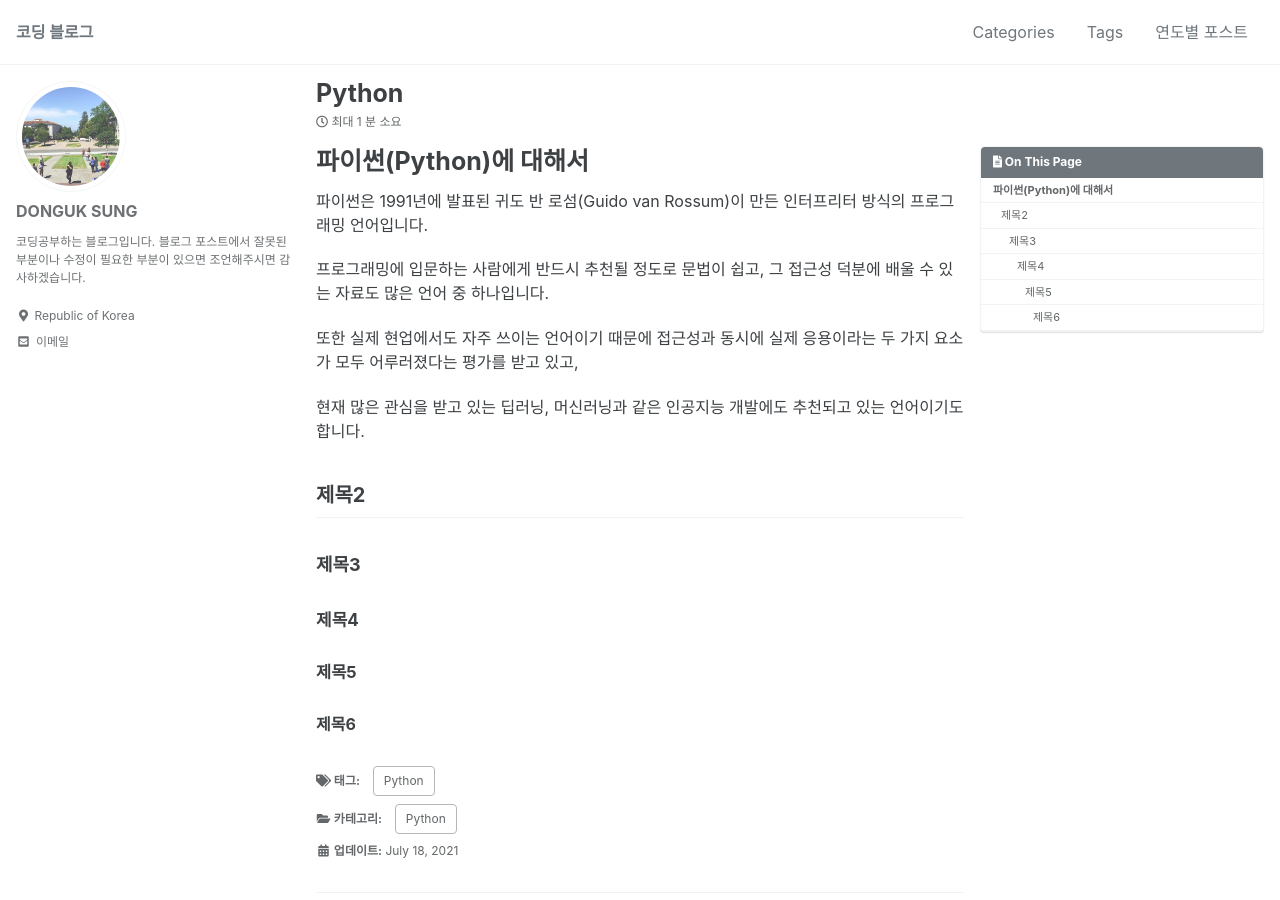
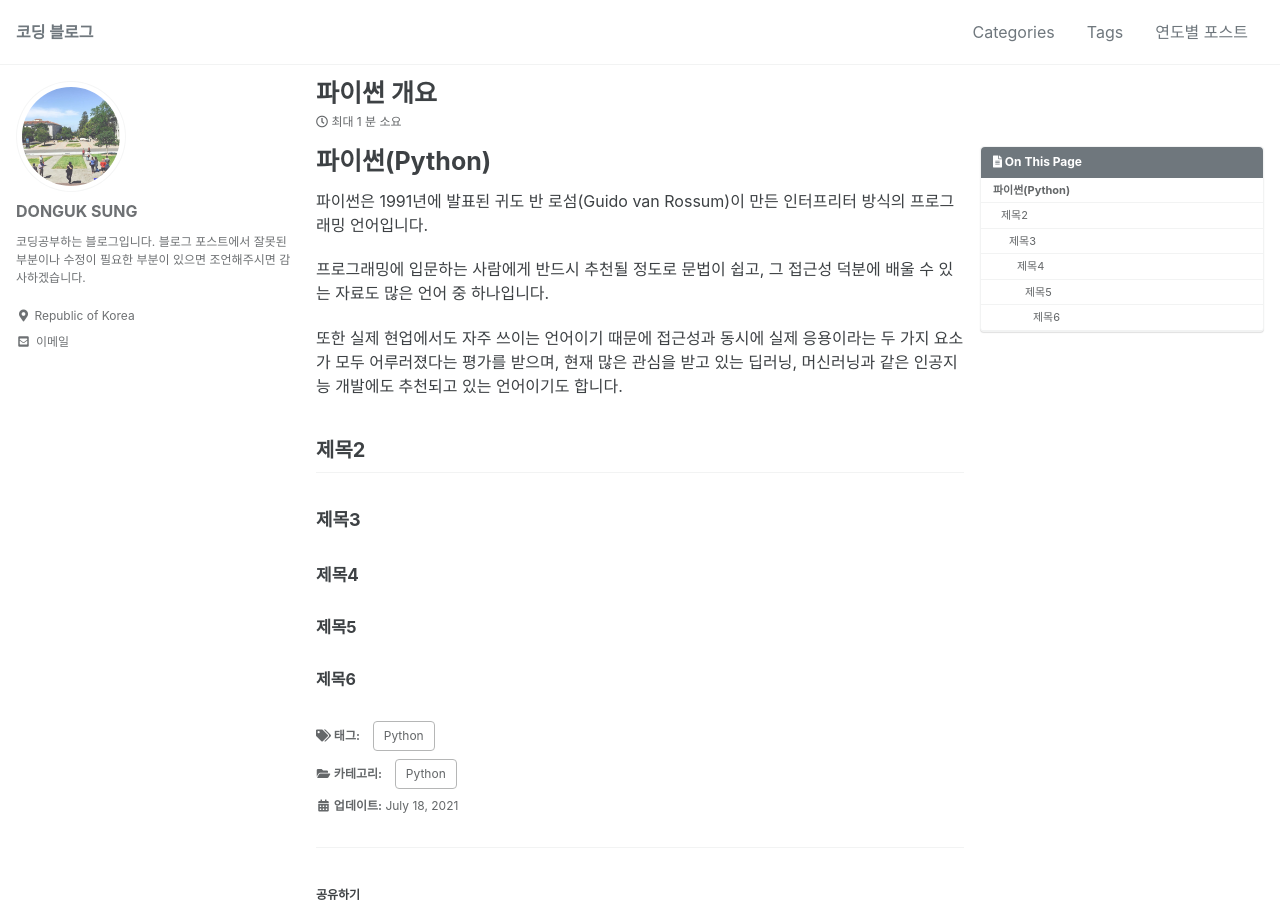
Before and after one commit to HODOONAMU/hodoonamu.github.com, a Jekyll site: the page built from _posts/2021-07-18-python 기초.md, in a window 1280 px wide and 900 px high. Built offline with Jekyll 4.4.1, drawn with Linux system fonts in a browser that asks for light colours; cached includes are drawn as plain includes; comment, search, counter and statistics services are not loaded.

Commit message:
포스트 수정

```diff
--- a/_posts/2021-07-18-python 기초.md
+++ b/_posts/2021-07-18-python 기초.md
@@ -1,5 +1,5 @@
 ---
-title: Python
+title: 파이썬 개요
 
 categories:  Python
 tags: [Python]
@@ -7,14 +7,14 @@ tags: [Python]
 toc: true
 toc_sticky: true
 ---
-# 파이썬(Python)에 대해서
+# 파이썬(Python)
+
 
 파이썬은 1991년에 발표된 귀도 반 로섬(Guido van Rossum)이 만든 인터프리터 방식의 프로그래밍 언어입니다.
 
 프로그래밍에 입문하는 사람에게 반드시 추천될 정도로 문법이 쉽고, 그 접근성 덕분에 배울 수 있는 자료도 많은 언어 중 하나입니다.
 
-또한 실제 현업에서도 자주 쓰이는 언어이기 때문에 접근성과 동시에 실제 응용이라는 두 가지 요소가 모두 어루러졌다는 평가를 받고 있고,
-
+또한 실제 현업에서도 자주 쓰이는 언어이기 때문에 접근성과 동시에 실제 응용이라는 두 가지 요소가 모두 어루러졌다는 평가를 받으며,
 현재 많은 관심을 받고 있는 딥러닝, 머신러닝과 같은 인공지능 개발에도 추천되고 있는 언어이기도 합니다.
 
 
```
